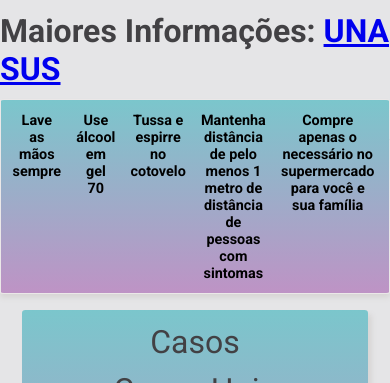
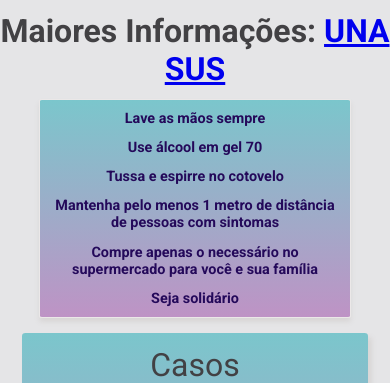
Before and after one commit to cilolata/monitorCovid19, a React (Create React App) app: page / in a window 390 px wide. Shown: the top 383 px of the page. Built offline with nearby package versions, Linux system fonts and the light colour scheme; no server answers.

Commit message:
alterações css

```diff
--- a/src/pages/header.css
+++ b/src/pages/header.css
@@ -3,6 +3,7 @@
     flex-direction: column;
     align-items: center;
     padding: 3% 0;
+    color: rgb(36, 9, 90);
 }
 
 .titulo{
@@ -13,7 +14,7 @@
 .lista-header{
     display: flex;
     flex-direction: row;
-    width: 100%;
+    max-width: 100%;
 }
 
 .avisos{
@@ -21,3 +22,16 @@
     font-weight: 700;
     text-align: center;
 }
+
+@media (max-width: 948px) {
+
+    .titulo{
+        text-align: center;
+    }
+
+    .lista-header{
+        flex-direction: column;
+        align-items: center;
+    }
+
+  }
--- a/src/pages/header.js
+++ b/src/pages/header.js
@@ -10,7 +10,7 @@
                 <li className="avisos">Lave as mãos sempre</li>
                 <li className="avisos">Use álcool em gel 70</li>
                 <li className="avisos">Tussa e espirre no cotovelo</li>
-                <li className="avisos">Mantenha distância de pelo menos 1 metro de distância de pessoas com sintomas</li>
+                <li className="avisos">Mantenha pelo menos 1 metro de distância de pessoas com sintomas</li>
                 <li className="avisos">Compre apenas o necessário no supermercado para você e sua família</li>
                 <li className="avisos">Seja solidário</li>
             </ul>
--- a/src/pages/noticias.css
+++ b/src/pages/noticias.css
@@ -45,9 +45,12 @@
         display: flex;
         flex-direction: column;
         align-items: center;
+        margin-top: 3%;
+
     }
 
     ul{
+        max-width: 50%;
     }
 
     p{
```
